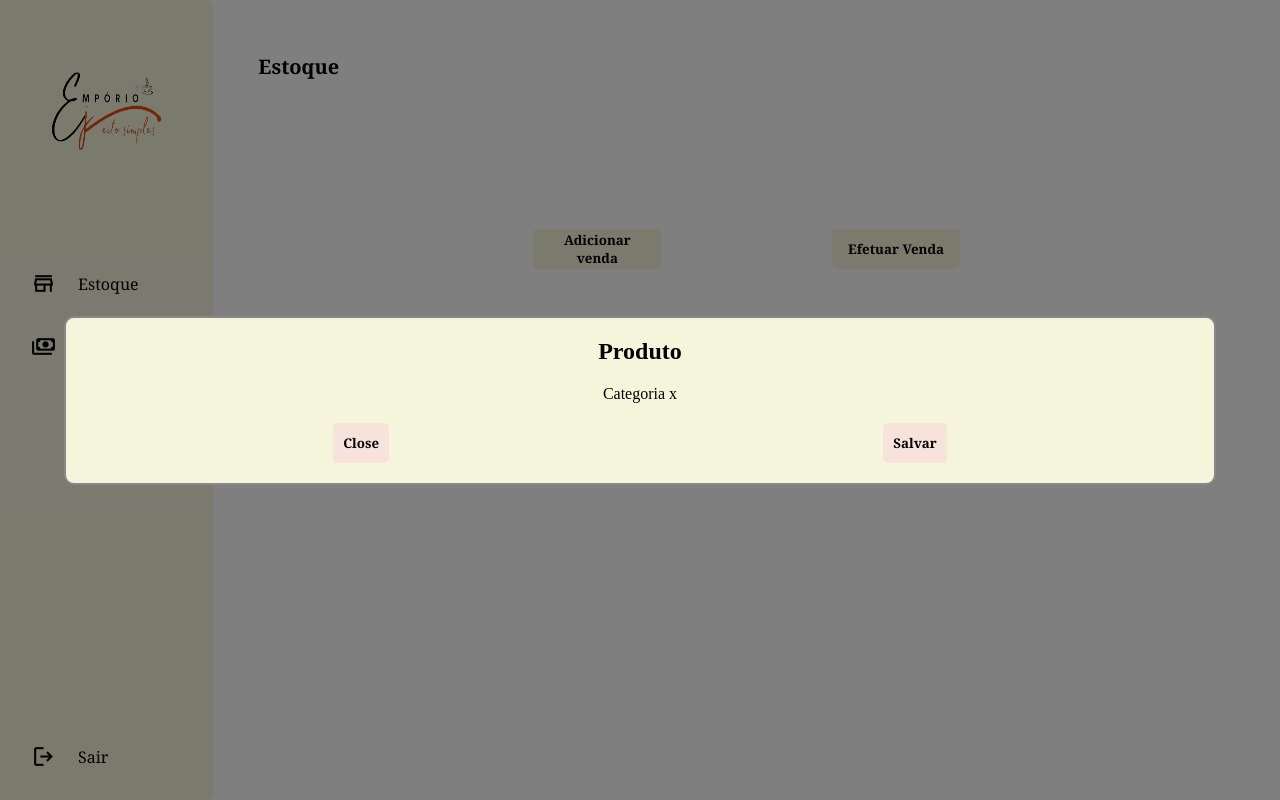
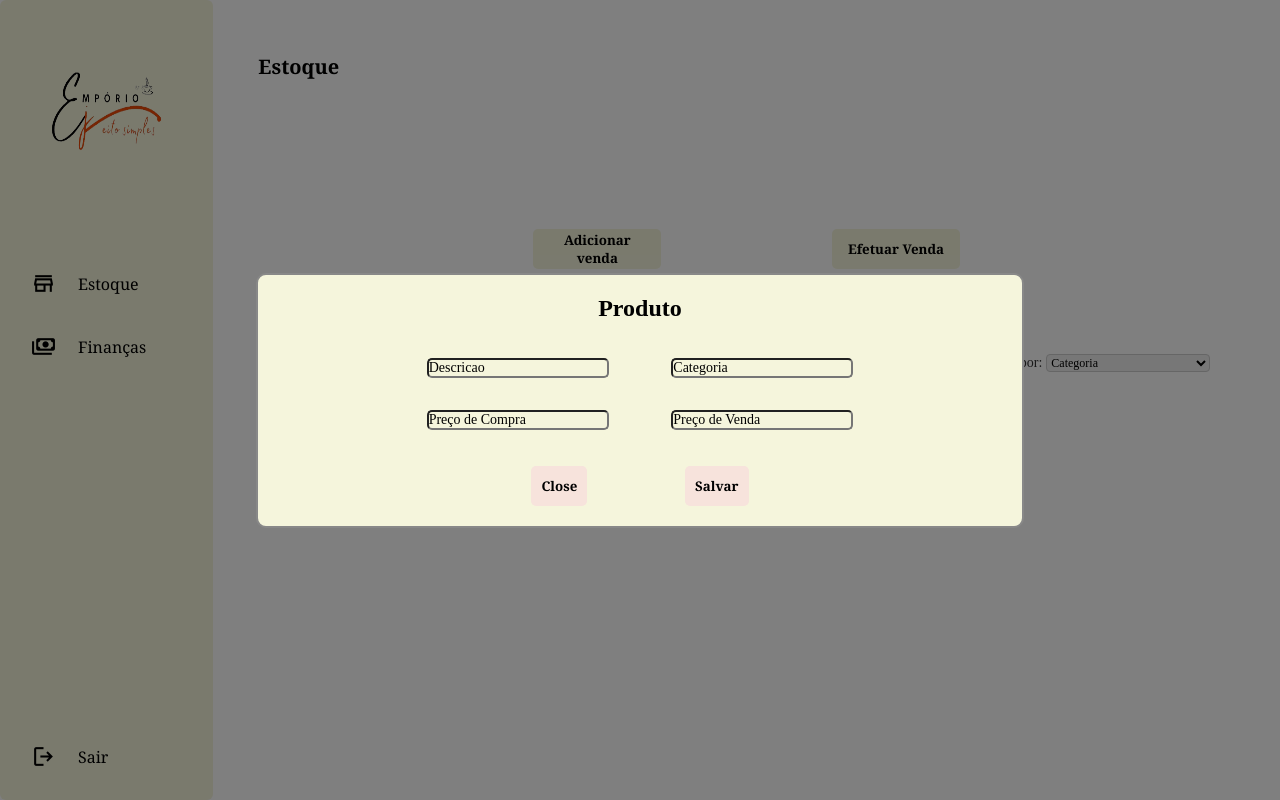
Before and after one commit to PSG-TIAPN-2022-1/psg-tiapn-2024-1-hapiv-team, a React (Create React App) app in the folder codigo/frontEnd/emporio/: page / in a window 1280 px wide. Both pictures are taken after a click on the button "Adicionar venda". Built offline with nearby package versions, Linux system fonts and the light colour scheme.

Commit message:
Criação do componente input da tela de Estoque 2

```diff
--- a/codigo/frontEnd/emporio/src/screens/BaseScreen/components/TelaEstoque/TelaEstoque.jsx
+++ b/codigo/frontEnd/emporio/src/screens/BaseScreen/components/TelaEstoque/TelaEstoque.jsx
@@ -10,6 +10,7 @@ import {
 } from "./TelaEstoque.style";
 import { SelectFiltro } from "./components/Select/SelectFiltro";
 import Modal from "./components/Modal/modal"
+import { InputTelaEstoque } from "./components/InputTelaEstoque/InputTelaEstoque";
 
 export const TelaEstoque = () => {
   const opcoesFiltrar = [
@@ -48,9 +49,12 @@ export const TelaEstoque = () => {
         <SelectFiltro labelText="Ordenar por" options={opcoesOrdenar} />
       </SecaoSelect>
       <SecaoTabela>
-      <Modal isOpen={openModal} setModalOpen={setOpenModal} title="Produto">
-  <p>Categoria x  </p>
-</Modal>
+        <Modal isOpen={openModal} setModalOpen={setOpenModal} title="Produto">
+          <InputTelaEstoque type="text" title="Descricao" placeholder={"Descricao"} />
+          <InputTelaEstoque type="text" title="Categoria" placeholder={"Categoria"} />
+          <InputTelaEstoque type="text" title="Preco de Compra" placeholder={"Preço de Compra"} />
+          <InputTelaEstoque type="text" title="Preco de Venda" placeholder={"Preço de Venda"} />
+        </Modal>
       </SecaoTabela>
     </Container>
   );
--- /dev/null
+++ b/codigo/frontEnd/emporio/src/screens/BaseScreen/components/TelaEstoque/components/InputTelaEstoque/InputTelaEstoque.jsx
@@ -0,0 +1,15 @@
+import React from "react";
+import { BoxInput, Input } from "./InputTelaEstoque.style";
+
+export const InputTelaEstoque = ({ placeholder, type}) => {
+
+
+  return (
+    <BoxInput>
+      <Input
+        type={type}
+        placeholder={placeholder}
+      />
+    </BoxInput>
+  );
+};
--- /dev/null
+++ b/codigo/frontEnd/emporio/src/screens/BaseScreen/components/TelaEstoque/components/InputTelaEstoque/InputTelaEstoque.style.js
@@ -0,0 +1,33 @@
+import styled from "styled-components";
+
+
+export const BoxInput = styled.div`
+  display: flex;
+  flex-direction: row;
+  justify-content: center;
+  align-items: center;
+  padding: 8px;
+  margin: 8px;
+  width: 40%;
+  gap: 8px;
+  border-radius: 5px;
+  background-color: rgb(245, 245, 220);
+`;
+
+export const Input = styled.input`
+  display: flex;
+  text-align: left;
+  border-radius: 5px;
+  font-size: 14px;
+  background-color: transparent;
+
+  &:focus {
+    outline: none;
+  }
+
+  &::placeholder {
+    color: black;
+    opacity: 1;
+    font-size: 14px;
+  }
+`;
--- a/codigo/frontEnd/emporio/src/screens/BaseScreen/components/TelaEstoque/components/Modal/modal.style.js
+++ b/codigo/frontEnd/emporio/src/screens/BaseScreen/components/TelaEstoque/components/Modal/modal.style.js
@@ -17,10 +17,11 @@ export const ModalContent = styled.div`
   display: flex;
   flex-direction: column;
   justify-content: space-between;
+  align-items: center;
   margin: auto;
   padding: 20px;
   border: 2px solid #888;
-  width: 90%;
+  width: 60%;
   overflow-y: auto;
   border-radius: 10px;
   background-color: rgb(245, 245, 220);
@@ -31,12 +32,18 @@ export const Title = styled.h2`
 
 export const Content = styled.div`
   margin-top: 20px;
+  display: flex;
+  flex-direction: row;
+  flex-wrap: wrap;
+  width: 60%;
+  justify-content: space-between;
 `;
 
 export const Buttons = styled.div`
   margin-top: 20px;
   display: flex;
-  justify-content: space-around;
+  justify-content: space-between;
+  width: 30%
 `;
 
 export const Button = styled.button`
```
